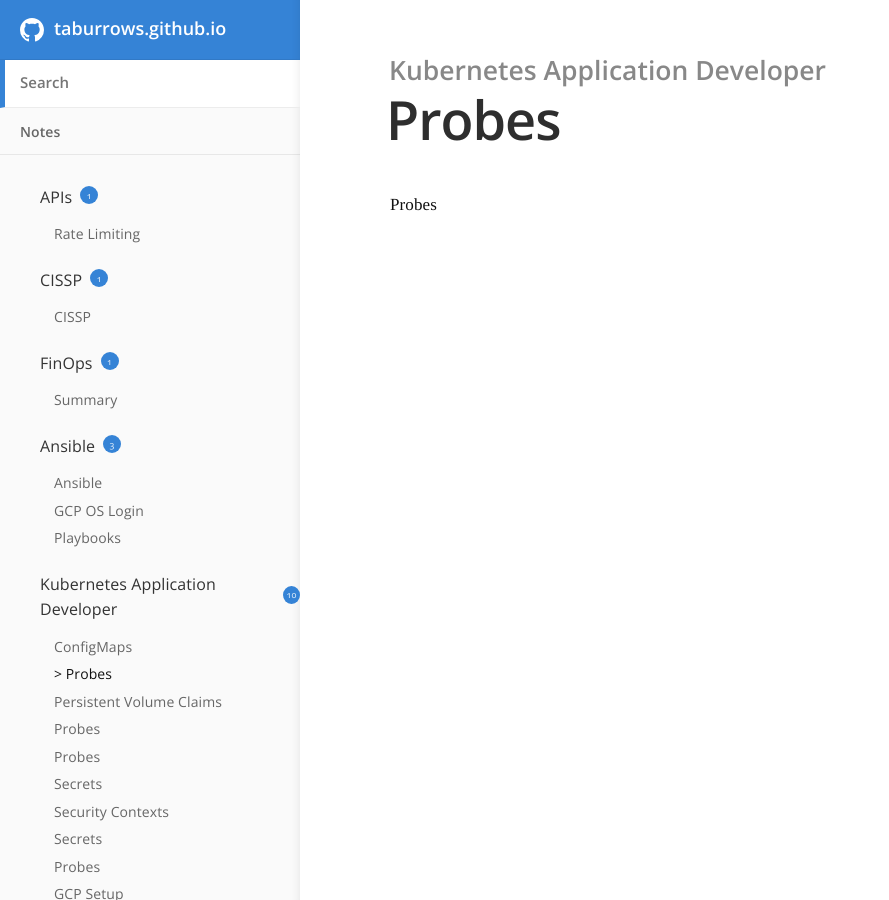
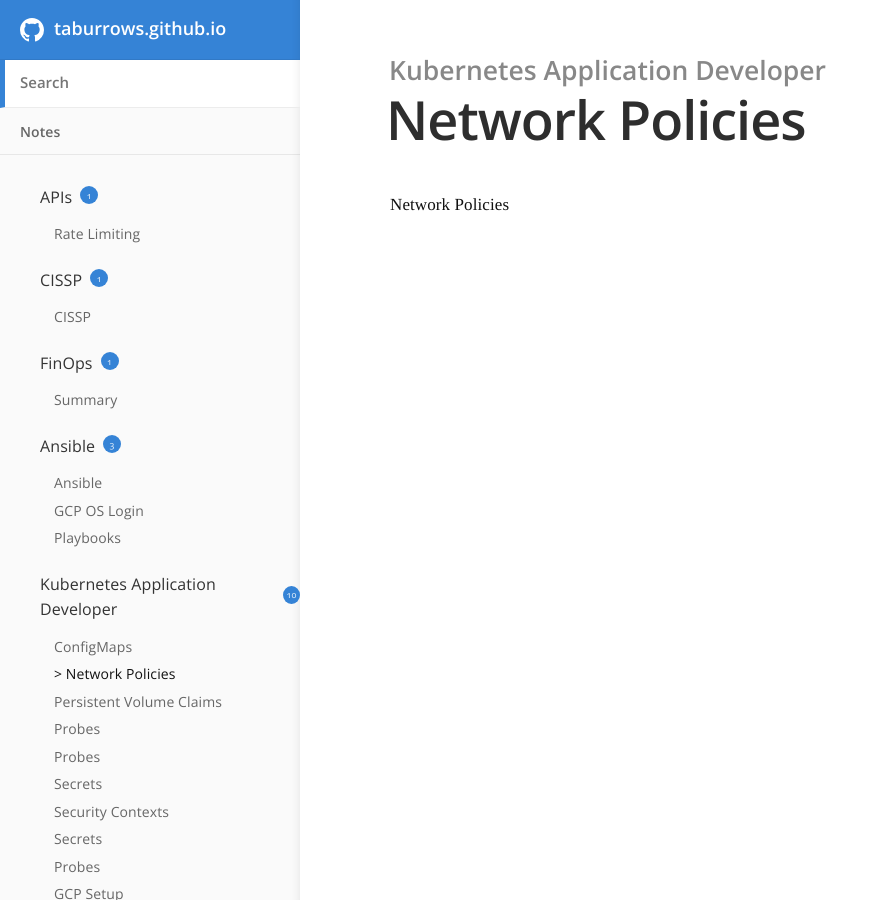
Before and after one commit to TABurrows/taburrows.github.io, a Jekyll site: the page built from _docs/ckad/NetworkPolicies.md, in a window 1280 px wide and 900 px high. Shown: the whole window, without its empty margins (0-889 px from the left). Built offline with Jekyll 4.4.1, drawn with Linux system fonts in a browser that asks for light colours.

Commit message:
Updated Network Policies

```diff
--- a/_docs/ckad/NetworkPolicies.md
+++ b/_docs/ckad/NetworkPolicies.md
@@ -1,6 +1,6 @@
 ---
-title: Probes
+title: Network Policies
 category: Kubernetes Application Developer
 order: 1
 ---
-Probes
+Network Policies
```
